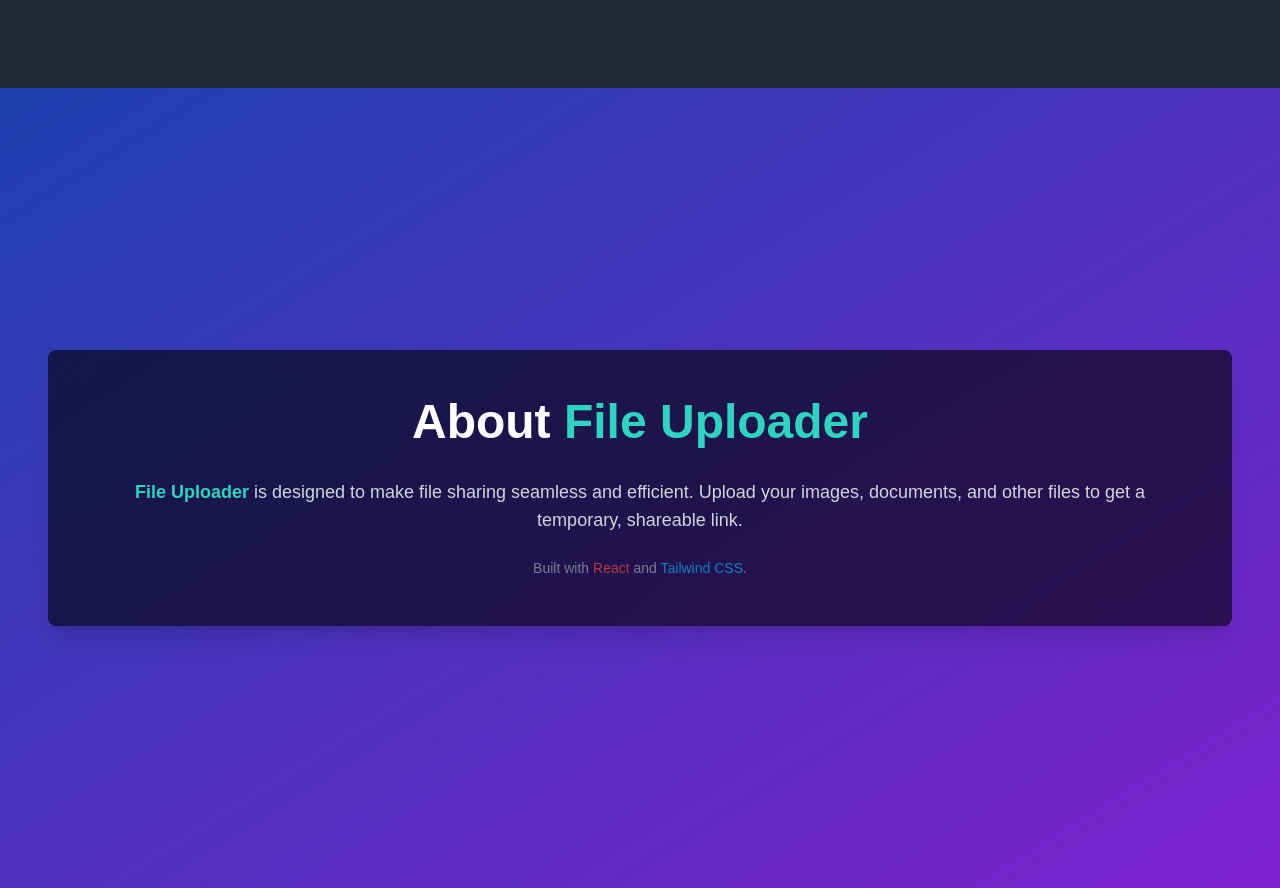
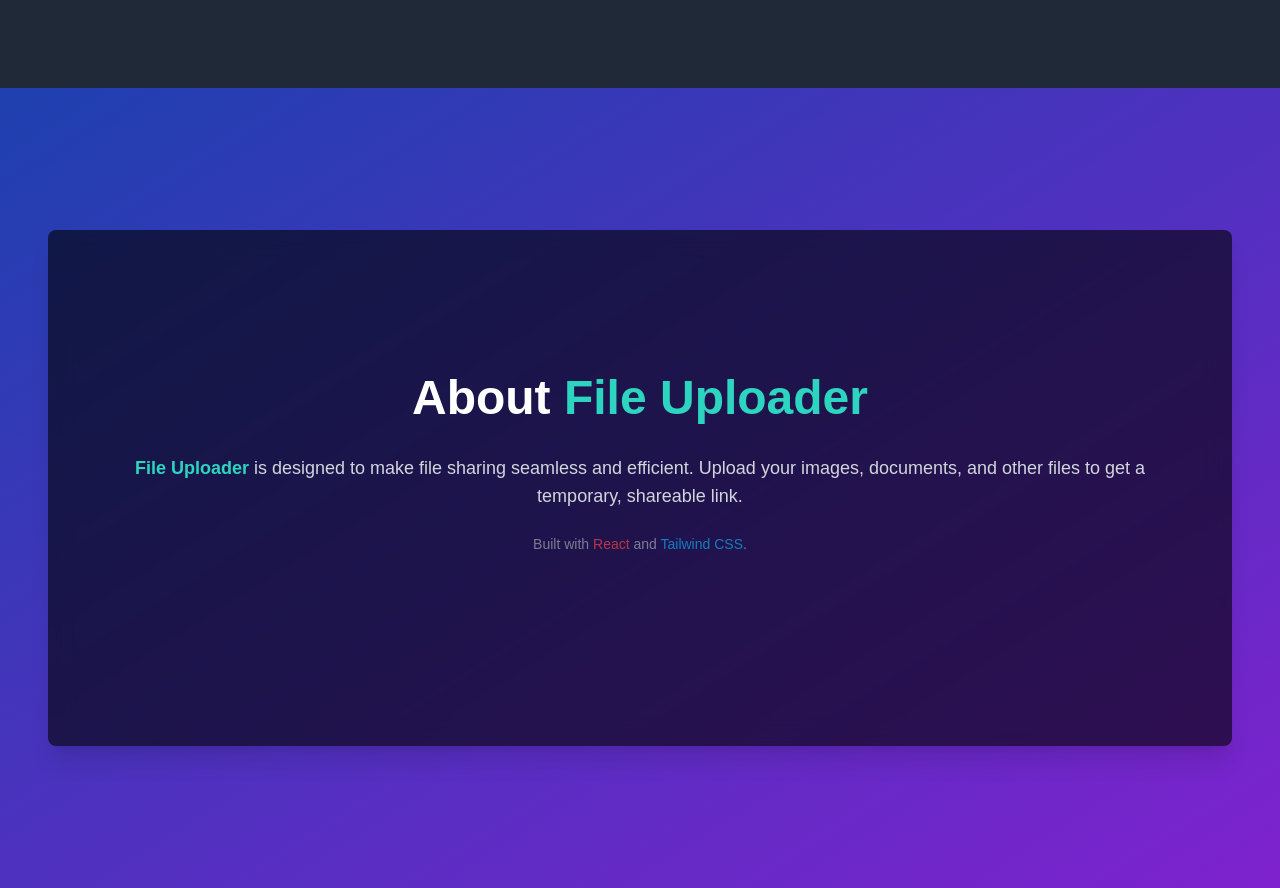
Before and after one commit to NafisRayan/PortalUp, a React (Create React App) app in the folder Frontend/: page /about in a window 1280 px wide. Built offline with nearby package versions, Linux system fonts and the light colour scheme.

Commit message:
`Refactor: Update height and padding classes in multiple pages`

```diff
--- a/Frontend/src/pages/About.js
+++ b/Frontend/src/pages/About.js
@@ -2,9 +2,9 @@ import React from "react";
 
 const About = () => {
   return (
-    <div className="min-h-screen bg-gradient-to-br from-blue-800 to-purple-700 flex justify-center items-center p-4 md:p-8">
-    <div className="bg-black bg-opacity-60 rounded-lg shadow-xl p-6 md:p-12 m-4 w-full backdrop-blur-md animate-fade-in">
-        <h1 className="text-white font-bold text-3xl md:text-4xl lg:text-5xl text-center mb-6 md:mb-8 animate-slide-in-down">
+    <div className="h-screen bg-gradient-to-br from-blue-800 to-purple-700 flex justify-center items-center p-4 md:p-8">
+    <div className="h-[70%] bg-black bg-opacity-60 rounded-lg shadow-xl p-6 md:p-12 m-4 w-full backdrop-blur-md animate-fade-in">
+        <h1 className="mt-24 font-bold text-3xl md:text-4xl lg:text-5xl text-center mb-6 md:mb-8 animate-slide-in-down">
           About <span className="text-teal-400">File Uploader</span>
         </h1>
         <p className="text-gray-300 text-sm md:text-base lg:text-lg text-center mb-4 md:mb-6">
--- a/Frontend/src/pages/Home.js
+++ b/Frontend/src/pages/Home.js
@@ -21,14 +21,14 @@ const Home = () => {
 
   return (
     <motion.div
-      className="min-h-screen bg-gradient-to-br from-purple-800 to-blue-600 flex justify-center items-center p-6"
+      className="h-screen bg-gradient-to-br from-purple-800 to-blue-600 flex justify-center items-center p-6"
       variants={containerVariants}
       initial="hidden"
       animate="visible"
     >
-      <motion.div className="bg-black bg-opacity-60 rounded-xl shadow-lg p-8 w-full" style={{ backdropFilter: 'blur(10px)' }}>
+      <motion.div className="h-[70%] bg-black bg-opacity-60 rounded-xl shadow-lg p-8 w-full" style={{ backdropFilter: 'blur(10px)' }}>
         <motion.h1
-          className="text-white font-bold text-4xl text-center mb-6"
+          className="mt-24 text-white font-bold text-4xl text-center mb-6"
           variants={textVariants}
         >
           Welcome to <span className="text-green-400">FileUp</span>
--- a/Frontend/src/pages/Upload.js
+++ b/Frontend/src/pages/Upload.js
@@ -3,7 +3,7 @@ import FileUpload from "../components/FileUpload";
 
 const Upload = () => {
   return (
-    <div className="min-h-screen bg-gradient-to-br from-pink-600 to-indigo-800 flex justify-center items-center p-4 md:p-8">
+    <div className="h-screen bg-gradient-to-br from-pink-600 to-indigo-800 flex justify-center items-center p-4 md:p-8">
     <div className="bg-black bg-opacity-70 rounded-lg shadow-xl p-6 md:p-12 m-4 w-full backdrop-blur-md animate-zoom-in">
         <h1 className="text-white font-bold text-3xl md:text-4xl text-center mb-6 md:mb-8 animate-pulse">
           <span className="text-pink-400">Upload</span> Your Files
```
